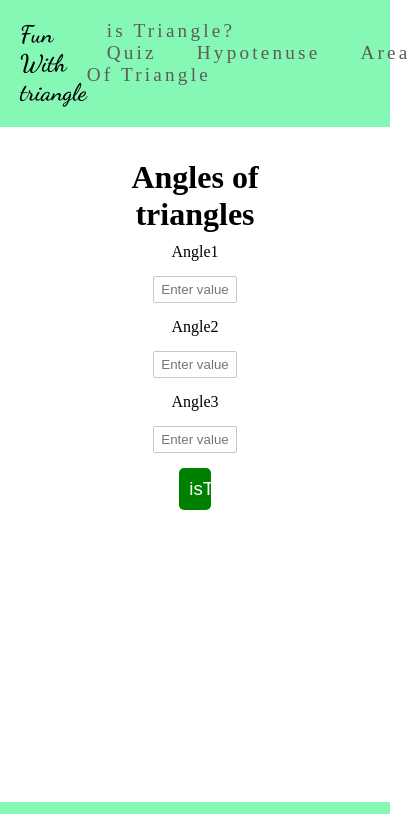
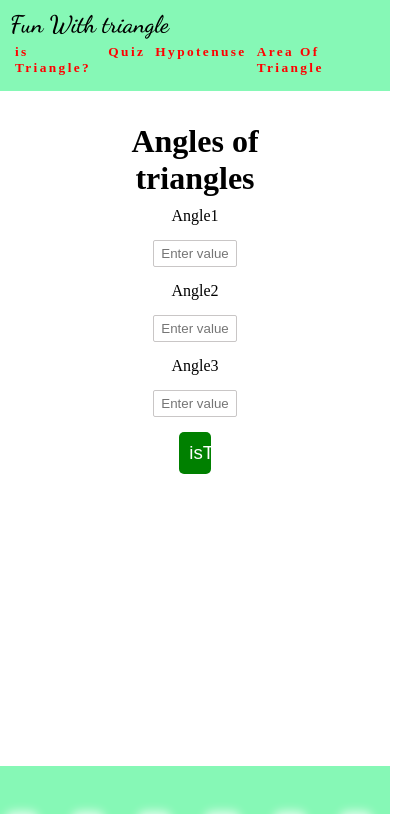
Before and after one commit to arjun-computer-geek/fun-with-triangle, a React (Create React App) app: page / in a window 390 px wide. Shown: the top 814 px of the page, 411 px wide, since content can reach past the window. Built offline with nearby package versions, Linux system fonts and the light colour scheme; the HTML template or start-up script is replaced by a standard one.

Commit message:
style - making header mobile responsive

```diff
--- a/src/component/Header.css
+++ b/src/component/Header.css
@@ -24,4 +24,28 @@
 }
 .active{
     color:black;
-   }
+}
+
+/* media query for mobile */
+@media only screen and (max-width: 600px){
+    .header-container{
+        width: 100%;
+        padding: 10px;
+        display: flex;
+        flex-direction: column;
+    }
+    nav{
+        display: flex;
+        flex-direction: row;
+        align-content:space-between;
+
+    }
+    .nav-link{
+        flex-direction: row;
+        font-size: 10pt;
+        font-weight: 600;
+        letter-spacing: 0.15rem;
+        padding: 5px;
+        color: red;
+    }
+}
```
